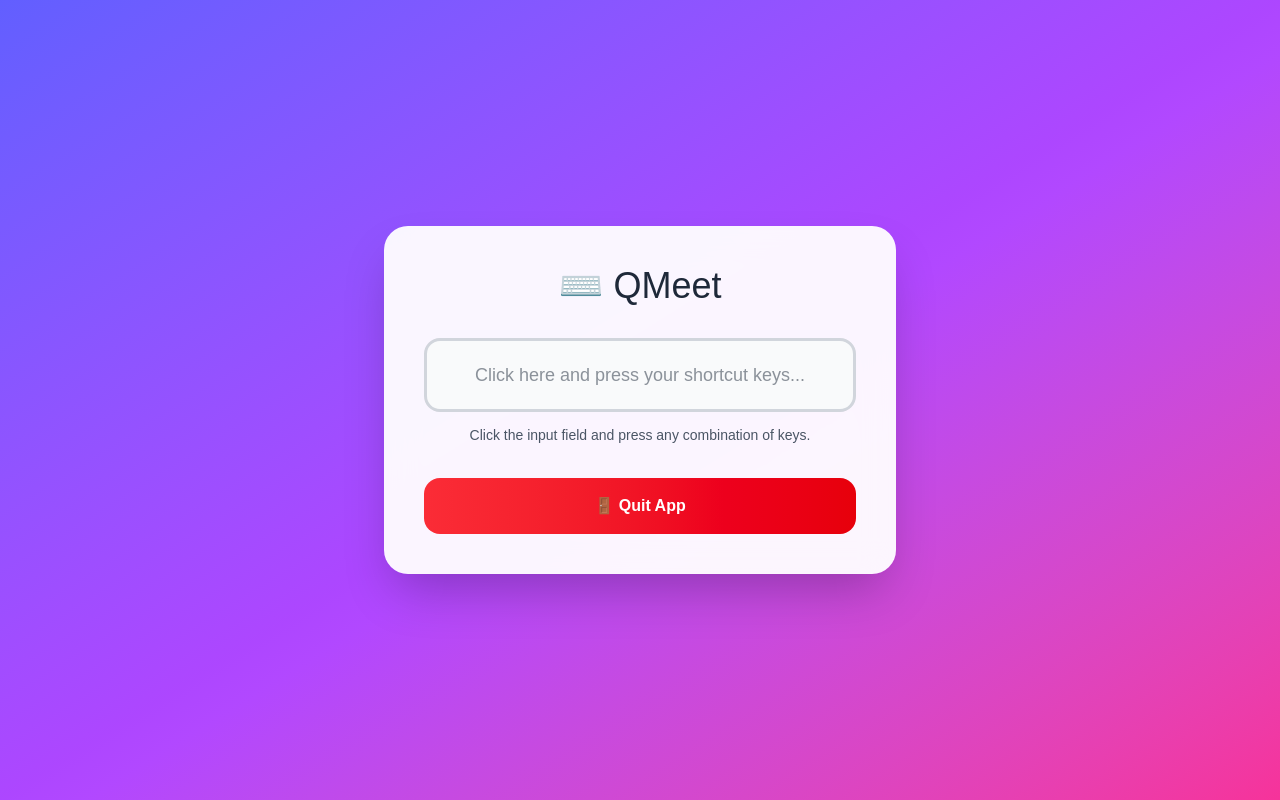
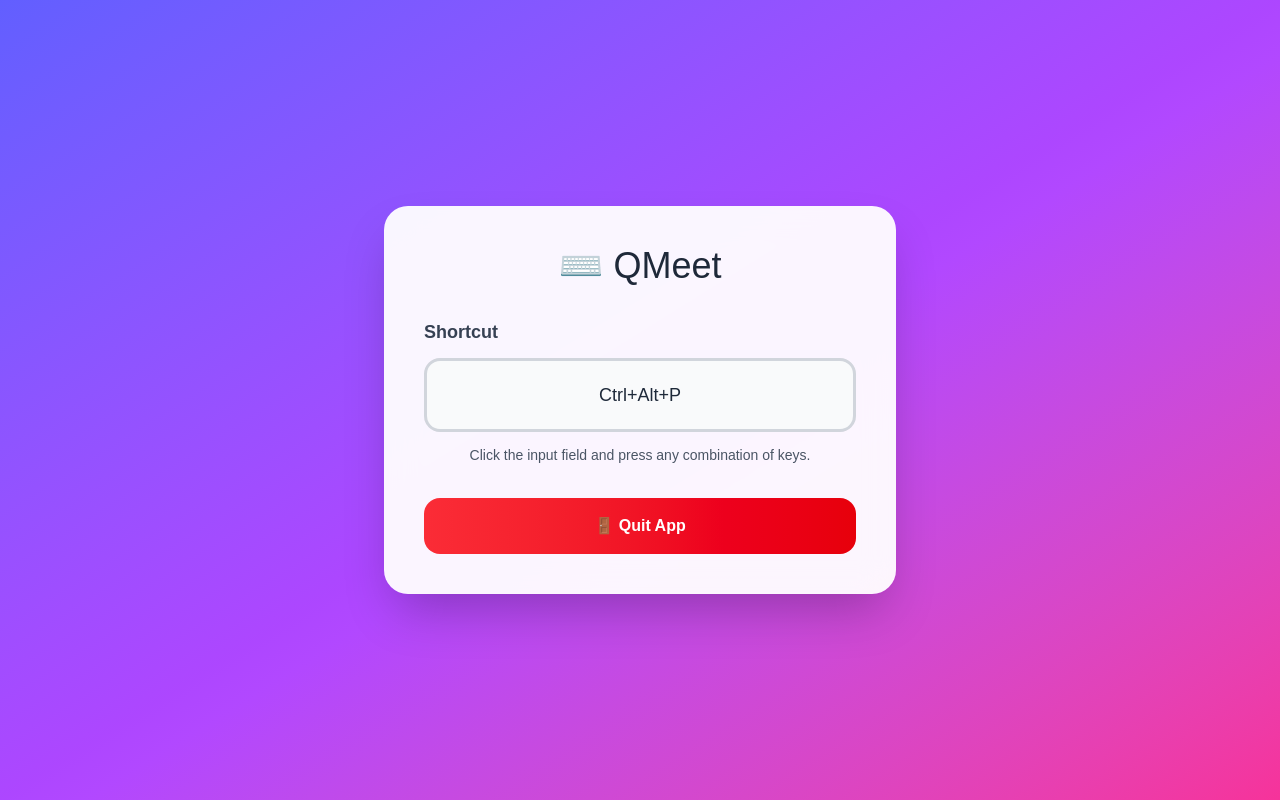
Before and after one commit to Ahmad-Alsaleh/QMeet, a Next.js app: page / in a window 1280 px wide. Built offline with nearby package versions, Linux system fonts and the light colour scheme.

Commit message:
style: add default shortcut

```diff
--- a/src/app/page.tsx
+++ b/src/app/page.tsx
@@ -4,30 +4,15 @@ import ShortcutInput from '@/components/ShortcutInput';
 import QuitButton from '@/components/QuitButton';
 
 export default function Home() {
-  // return (
-  //   <main className="flex min-h-screen items-center justify-center px-4 py-8">
-  //     <div className="backdrop-blur-xl bg-white/70 border border-neutral-200 shadow-xl rounded-3xl px-8 py-10 w-full max-w-md text-center space-y-8">
-  //       <h1 className="text-3xl md:text-4xl font-semibold text-neutral-900">
-  //         QMeet Control
-  //       </h1>
-  //       <div className="flex flex-col sm:flex-row justify-center gap-4">
-  //         <button className="button w-full sm:w-auto rounded-xl bg-blue-600 px-6 py-3 text-white shadow hover:bg-blue-700 focus:outline-none focus:ring-2 focus:ring-blue-400 transition">
-  //           Modify Shortcut
-  //         </button>
-  //         <button onClick={async () => await exit(0)} className="button w-full sm:w-auto rounded-xl bg-red-500 px-6 py-3 text-white shadow hover:bg-red-600 focus:outline-none focus:ring-2 focus:ring-red-400 transition">
-  //           Quit App
-  //         </button>
-  //       </div>
-  //     </div>
-  //   </main>
-  // );
-
   return (
     <main className="min-h-screen bg-gradient-to-br from-indigo-500 via-purple-500 to-pink-500 flex items-center justify-center p-5">
       <div className="bg-white/95 backdrop-blur-lg rounded-3xl p-10 shadow-2xl max-w-lg w-full text-center">
         <h1 className="text-4xl font-light text-gray-800 mb-8">
           ⌨️ QMeet
         </h1>
+        <label className="block text-left text-gray-700 font-semibold mb-3 text-lg">
+          Shortcut
+        </label>
         <ShortcutInput />
         <QuitButton />
       </div>
--- a/src/components/ShortcutInput.jsx
+++ b/src/components/ShortcutInput.jsx
@@ -3,7 +3,7 @@
 import { useState, useRef } from 'react';
 
 const ShortcutInput = () => {
-  const [currentShortcut, setCurrentShortcut] = useState('');
+  const [currentShortcut, setCurrentShortcut] = useState('Ctrl+Alt+P');
   const [isRecording, setIsRecording] = useState(false);
   const inputRef = useRef(null);
 
@@ -83,13 +83,11 @@ const ShortcutInput = () => {
 
     const keys = [];
 
-    // Add modifier keys
     if (e.ctrlKey) keys.push('Ctrl');
     if (e.altKey) keys.push('Alt');
     if (e.shiftKey) keys.push('Shift');
     if (e.metaKey) keys.push('Meta');
 
-    // add the main key (if it's not a modifier)
     const mainKey = getKeyName(e.key, e.code);
     if (mainKey && !['Control', 'Alt', 'Shift', 'Meta'].includes(mainKey)) {
       keys.push(mainKey);
```
